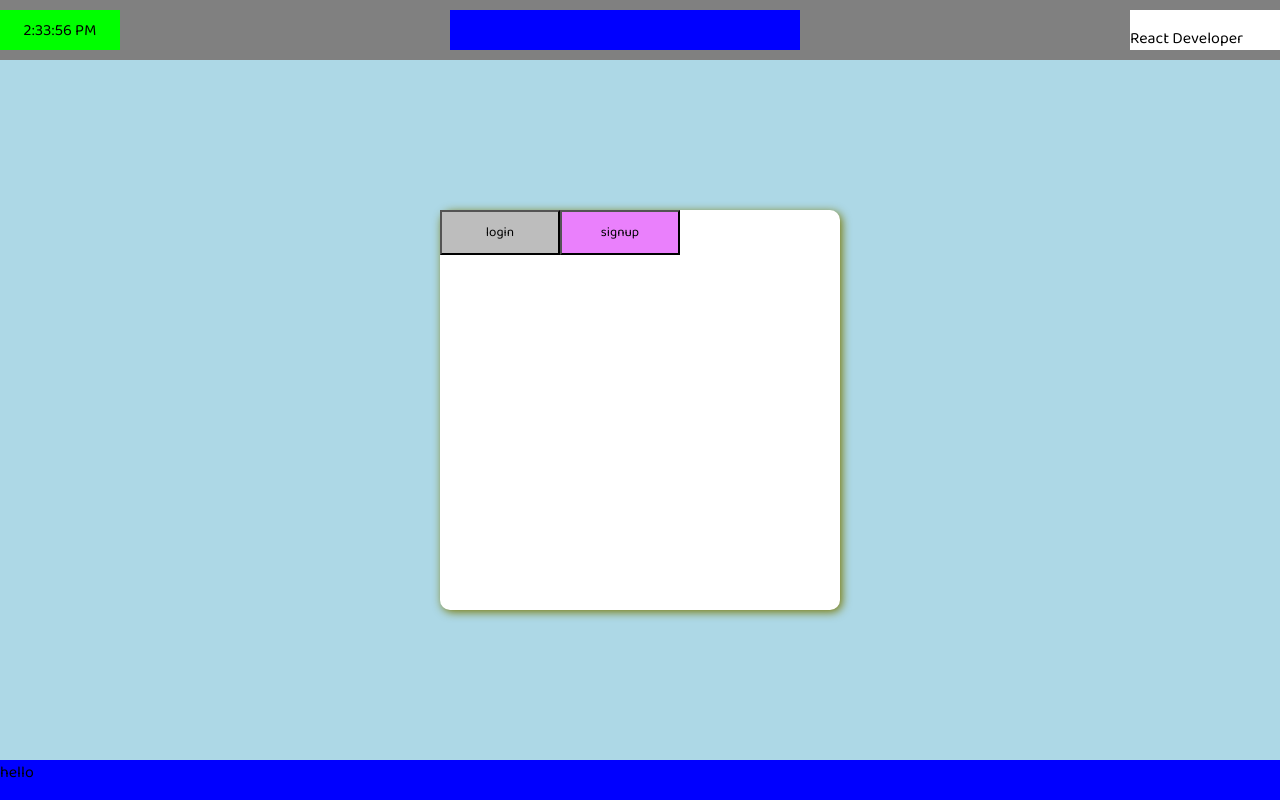
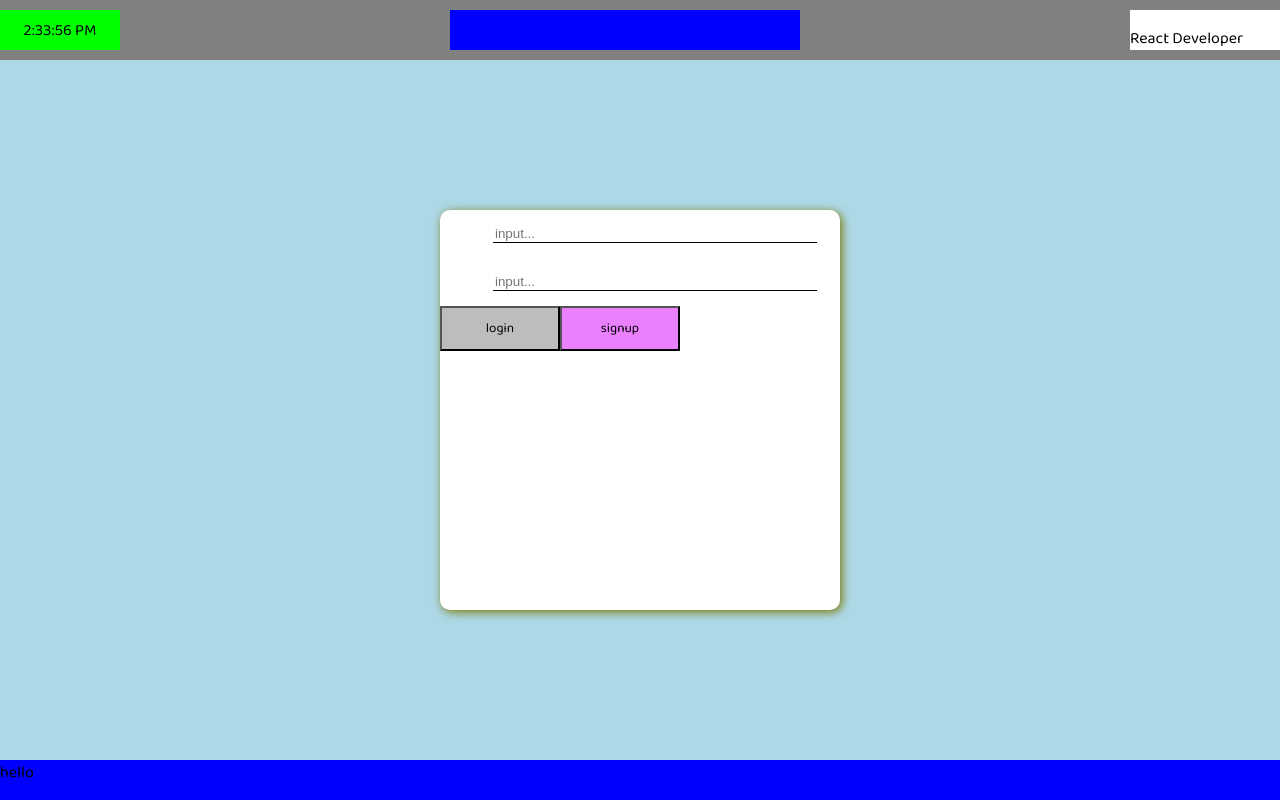
Before and after one commit to sarafotros/react-krm1, a React (Create React App) app: page / in a window 1280 px wide. Built offline with nearby package versions, Linux system fonts and the light colour scheme.

Commit message:
input forms validation

```diff
--- /dev/null
+++ b/src/components/MyInput.js
@@ -0,0 +1,27 @@
+import React from 'react'
+class MyInput extends React.Component {
+    state = {
+        error: false
+    }
+
+    render() {
+        let regex = this.props.regex
+        let errorText =  this.props.errorText
+        return (
+            <div style={{ color: 'black', width: '100%', padding:15, display: 'flex', justifyContent:'center', alignItems: 'center',flexDirection: 'column' }}>
+                <input onBlur={(e) => {
+                    let value = e.target.value
+                    let emailregex = regex
+                    this.setState({
+                        error: !emailregex.test(value)
+                    })
+                }}
+                style={{ width: '80%', border: 'none', borderBottom: '1px solid #000' }} type='text' placeholder='input...'></input>
+                {this.state.error ? (<span style={{ color: 'red', fontSize: 12, marginTop: 5 }}>{errorText}</span>) : (null)}
+
+            </div>
+         );
+    }
+}
+
+export default MyInput;
--- a/src/screens/Home.js
+++ b/src/screens/Home.js
@@ -1,10 +1,9 @@
-import React from "react";
+import React from 'react';
 import styles from './styles';
 import Mybtn from '../components/Mybtn';
-import MyTime from '../components/MyTime'
-
+import MyTime from '../components/MyTime';
+import MyInput from '../components/MyInput';
 class Home extends React.Component {
-
 	render() {
 		return (
 			<div style={styles.body}>
@@ -14,11 +13,13 @@ class Home extends React.Component {
 					</div>
 					<div style={styles.center}></div>
 					<div style={styles.left}>
-                     <MyTime/>
+						<MyTime />
 					</div>
 				</div>
 				<div style={styles.main}>
 					<div style={styles.form}>
+                        <MyInput regex={/^[a-z0-9._]{3,}@[a-z]{2,}\.[a-z]{2,4}$/i} errorText='invalid email format' />
+                        <MyInput regex={/^09[0-9]{9}$/} errorText='invalid mobile number format' />
 						<Mybtn title="login" />
 						<Mybtn title="signup" bg="#EA80FC" />
 					</div>
```
Lines whose indentation alone changed are shown as unchanged.
